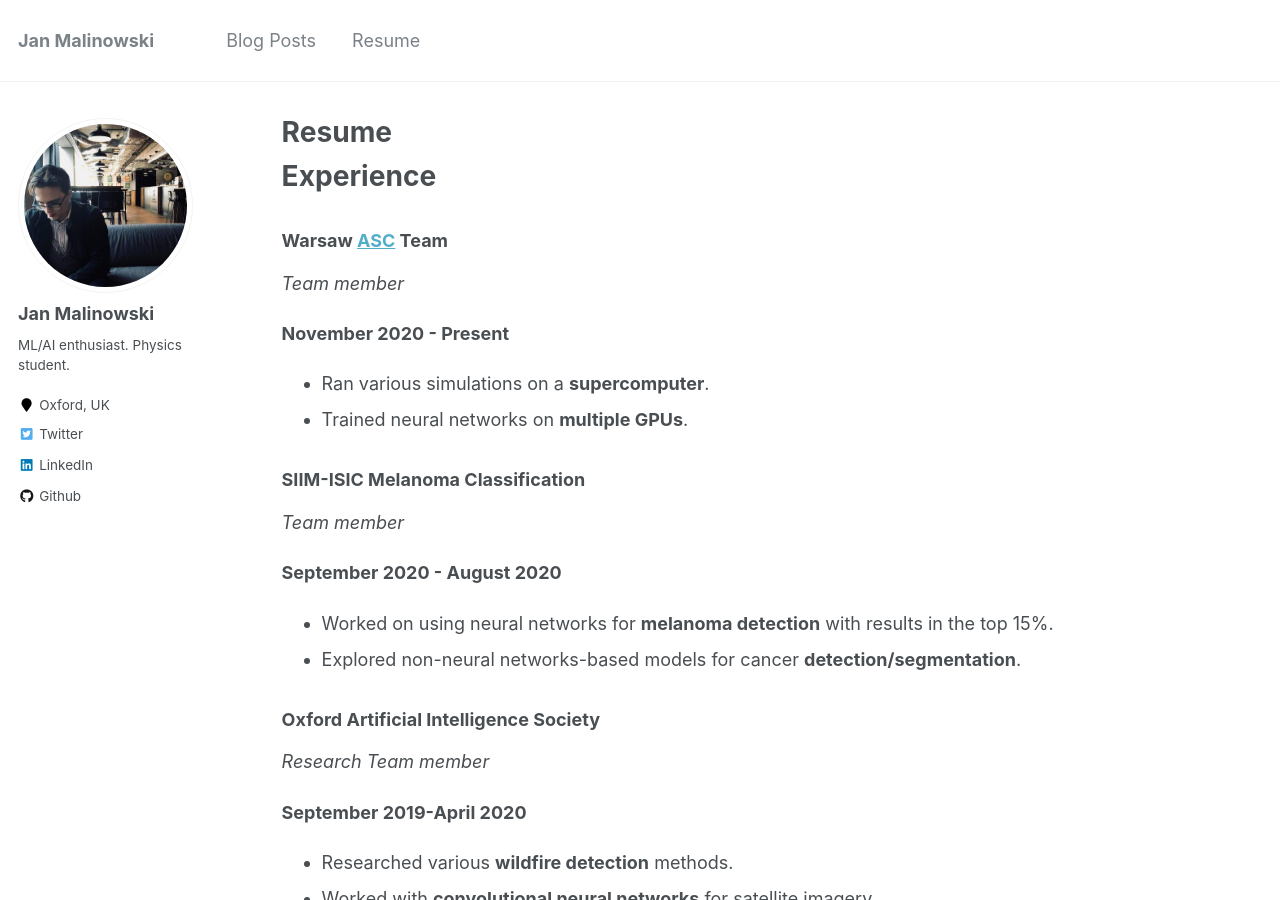
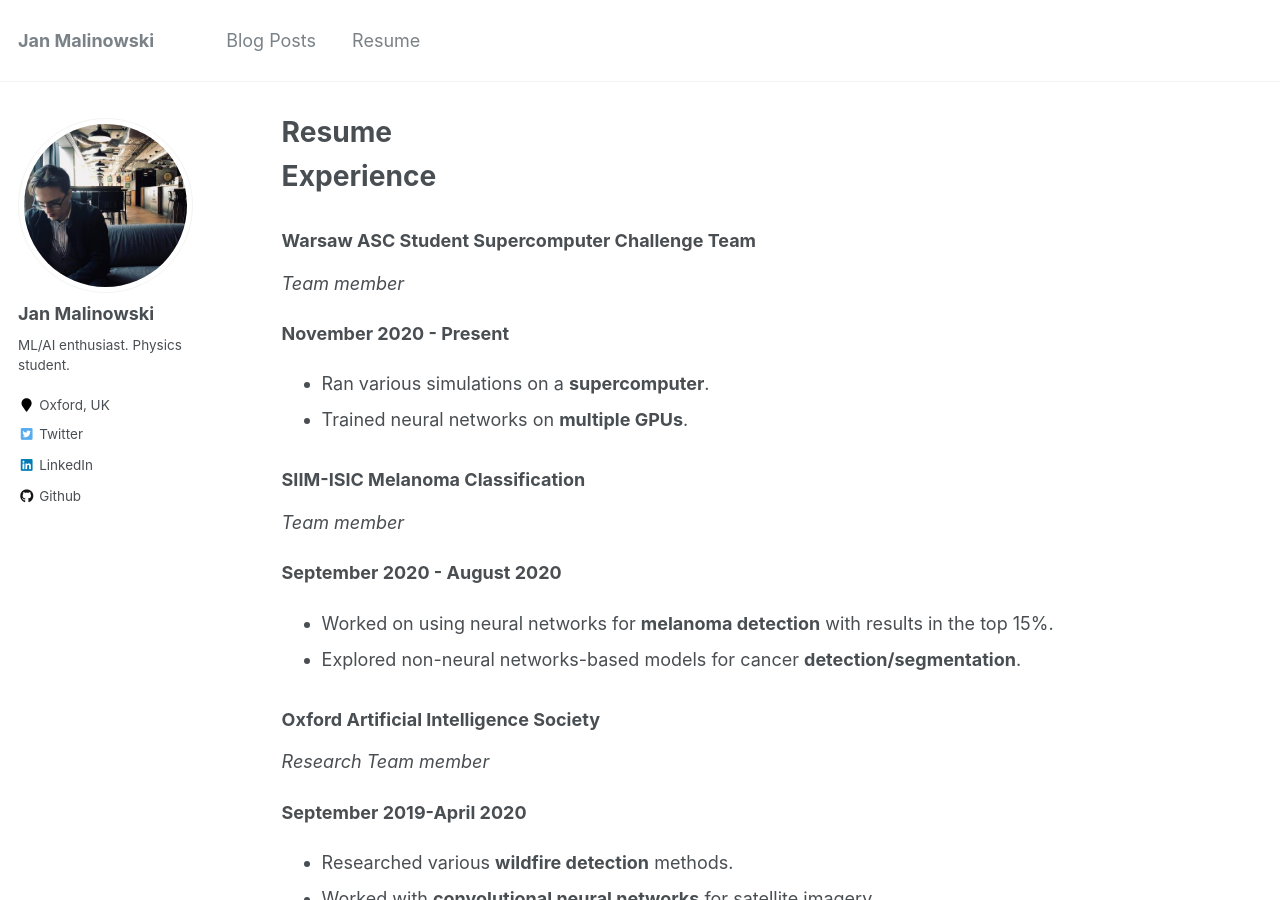
Before and after one commit to JanMalinowski/JanMalinowski.github.io, a Jekyll site: the page built from _pages/cv.md, in a window 1280 px wide and 900 px high. Built offline with Jekyll 4.4.1, drawn with Linux system fonts in a browser that asks for light colours.

Commit message:
htts fix

```diff
--- a/_pages/cv.md
+++ b/_pages/cv.md
@@ -12,7 +12,7 @@ redirect_from:
 Experience
 ======
 
-### Warsaw [ASC](http://www.asc-events.org/ASC20-21/) Team
+### Warsaw ASC Student Supercomputer Challenge Team
 
 *Team member*
 
```
